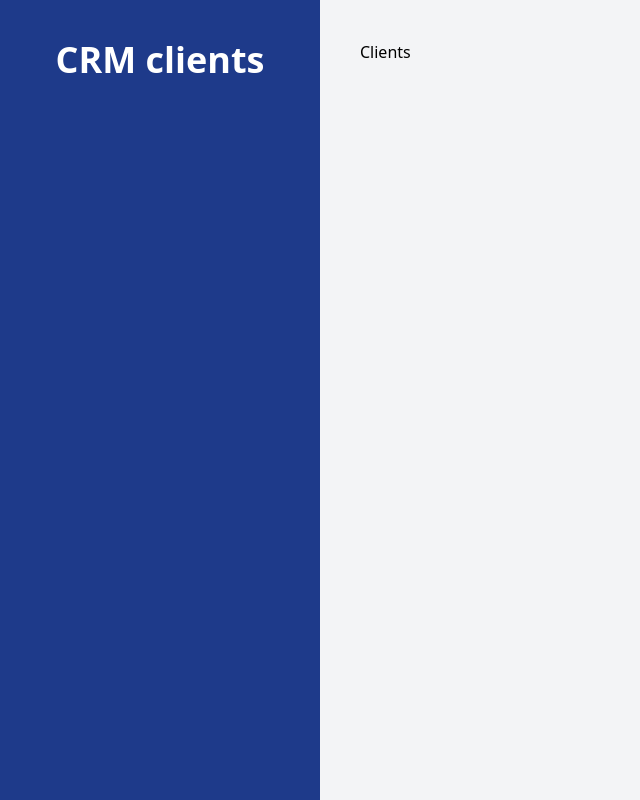
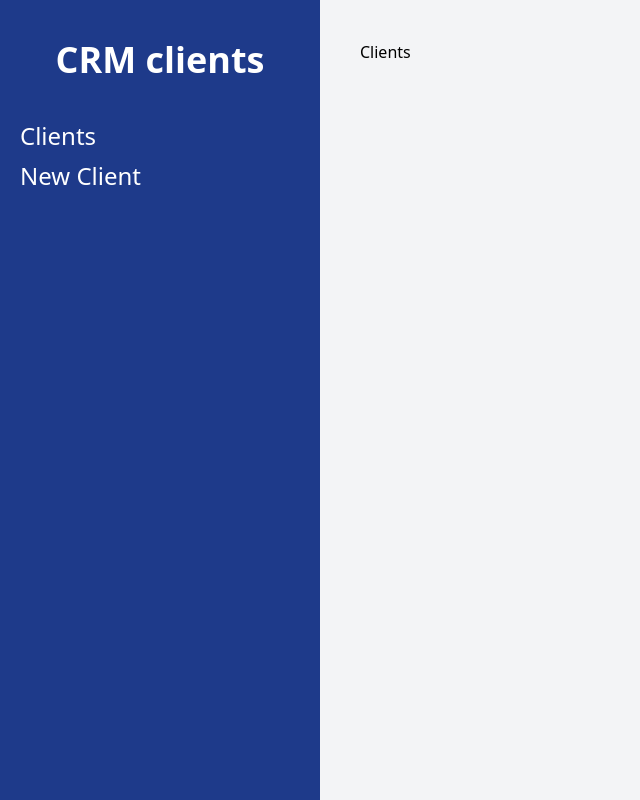
Before and after one commit to cilfonegabriel/crm-react, a React (Vite) app: page / in a window 1280 px wide. Shown: the whole page, without its empty margins (0-640 px from the left). Built offline with nearby package versions, Linux system fonts and the light colour scheme.

Commit message:
Add Link to the components

```diff
--- a/src/components/Layout.jsx
+++ b/src/components/Layout.jsx
@@ -1,15 +1,18 @@
-import { Outlet } from "react-router-dom"
+import { Outlet, Link } from "react-router-dom"
 
 function Layout () {
   return (
     <div className="md:flex md:min-h-screen">
         <aside className="md:w-1/4 bg-blue-900 px-5 py-10">
             <h2 className="text-4xl font-black text-center text-white">CRM clients</h2>
+            <nav className="mt-10">
+                <Link className="text-2xl block mt-2 hover:text-blue-300 text-white" to="/">Clients</Link>
+                <Link className="text-2xl block mt-2 hover:text-blue-300 text-white"  to="/clients/new">New Client</Link>
+            </nav>
         </aside>
 
         <main className="md:w-3/4 p-10 md:h-screen overflow-scroll">
             <Outlet />
-
         </main>
 
     </div>
```
